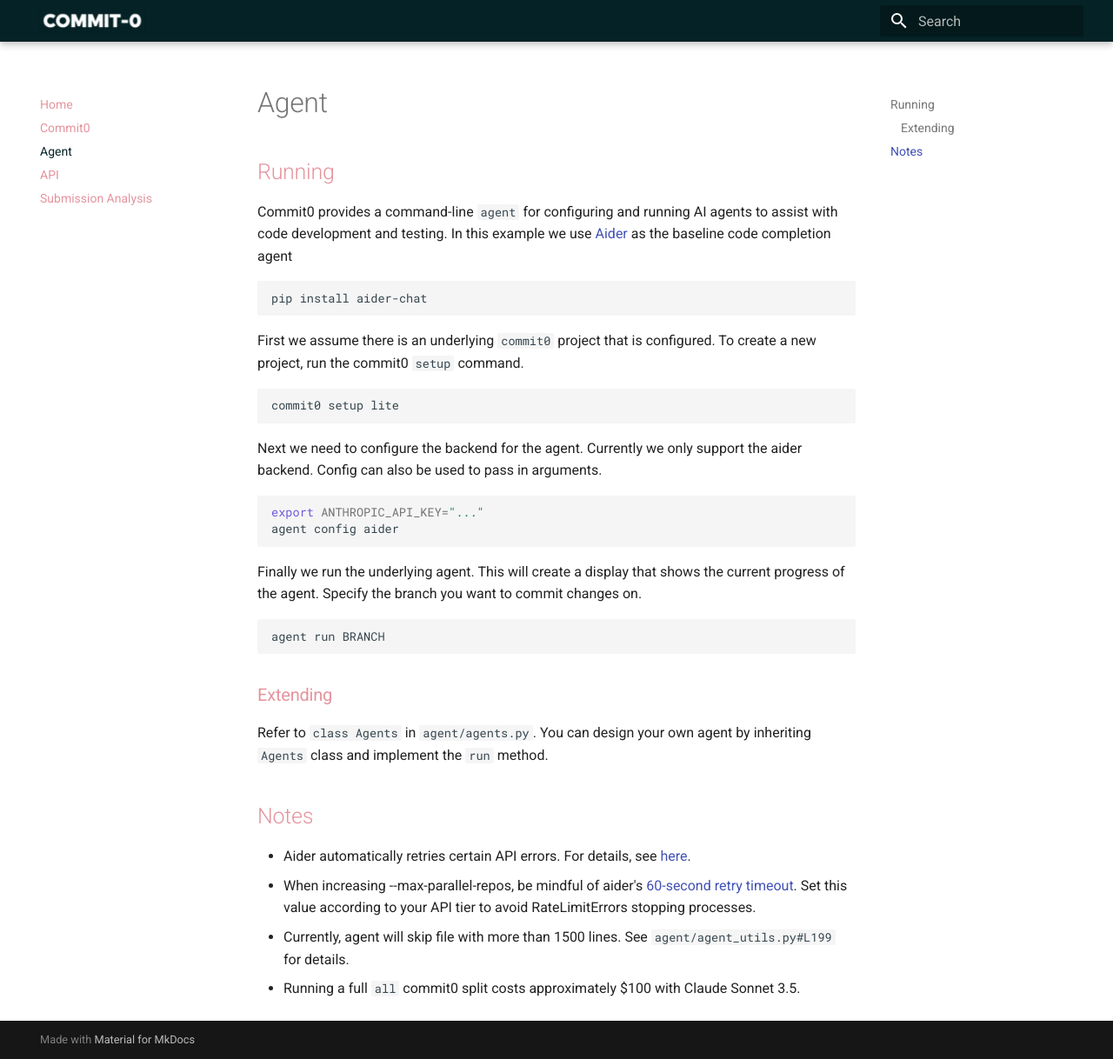
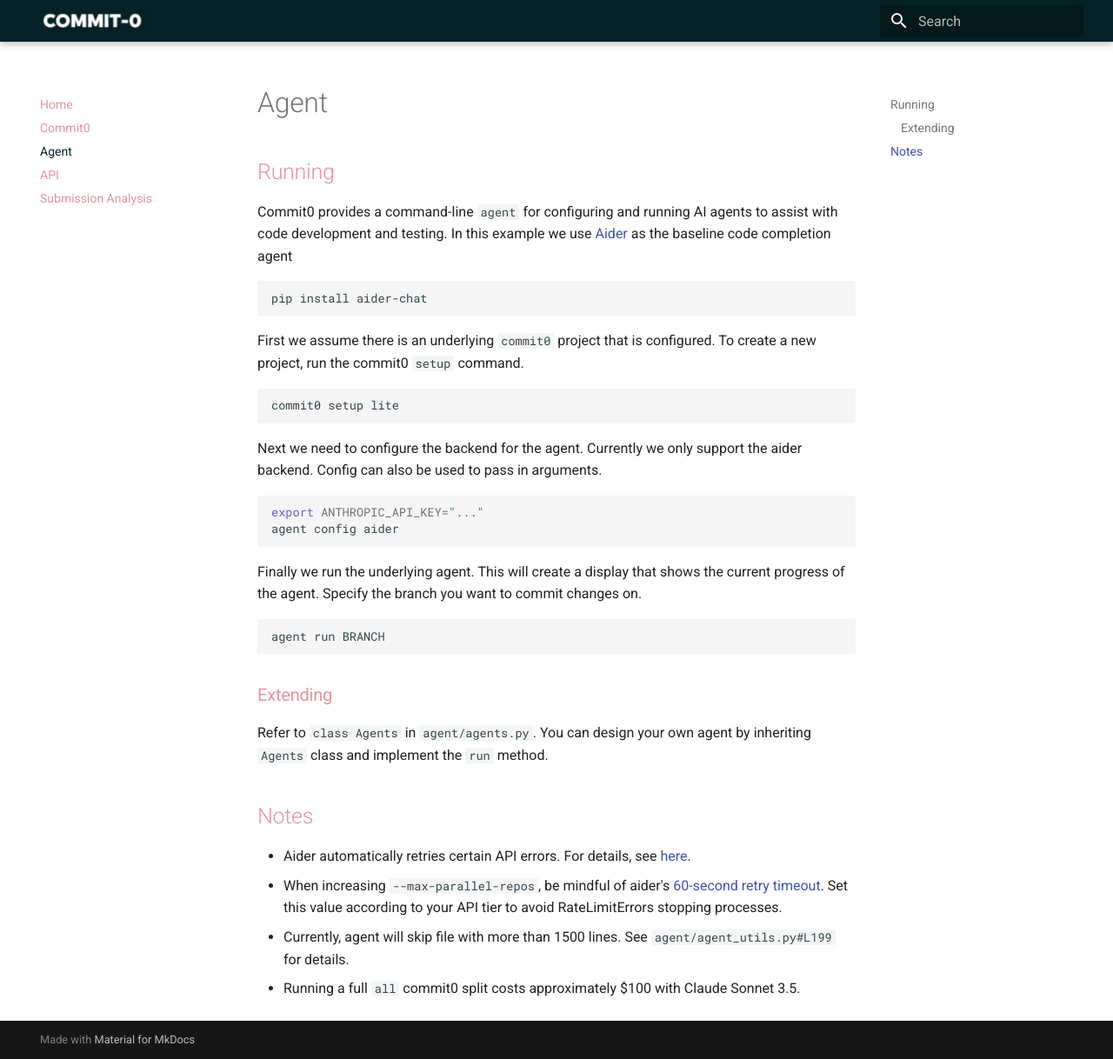
Before and after one commit to commit-0/commit0, an MkDocs documentation site: the page built from docs/agent.md, in a window 1280 px wide and 1218 px high. Shown: the whole window at 87% size. Built offline with MkDocs 1.6.1 and Material for MkDocs 9.7.7, drawn with Linux system fonts in a browser that asks for light colours.

```diff
--- a/docs/agent.md
+++ b/docs/agent.md
@@ -42,6 +42,6 @@ Refer to `class Agents` in `agent/agents.py`. You can design your own agent by i
 
 
 * Aider automatically retries certain API errors. For details, see [here](https://github.com/paul-gauthier/aider/blob/75e1d519da9b328b0eca8a73ee27278f1289eadb/aider/sendchat.py#L17).
-* When increasing --max-parallel-repos, be mindful of aider's [60-second retry timeout](https://github.com/paul-gauthier/aider/blob/75e1d519da9b328b0eca8a73ee27278f1289eadb/aider/sendchat.py#L39). Set this value according to your API tier to avoid RateLimitErrors stopping processes.
+* When increasing `--max-parallel-repos`, be mindful of aider's [60-second retry timeout](https://github.com/paul-gauthier/aider/blob/75e1d519da9b328b0eca8a73ee27278f1289eadb/aider/sendchat.py#L39). Set this value according to your API tier to avoid RateLimitErrors stopping processes.
 * Currently, agent will skip file with more than 1500 lines. See `agent/agent_utils.py#L199` for details.
 * Running a full `all` commit0 split costs approximately $100 with Claude Sonnet 3.5.
```
